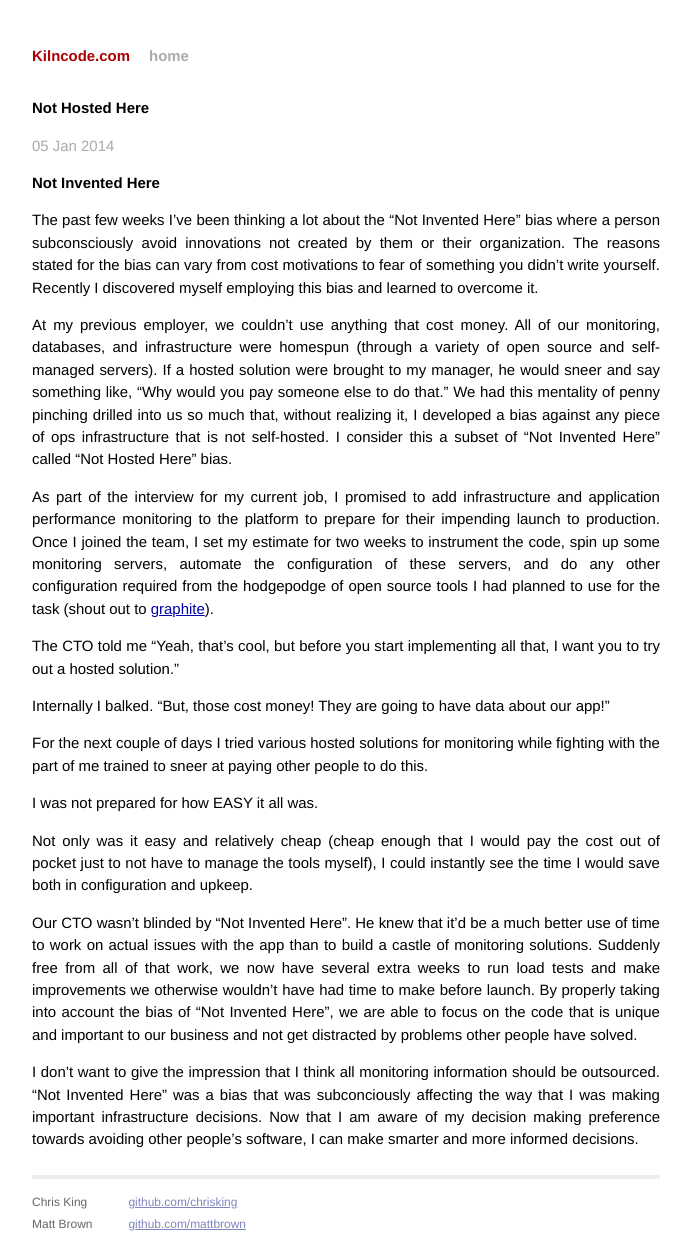
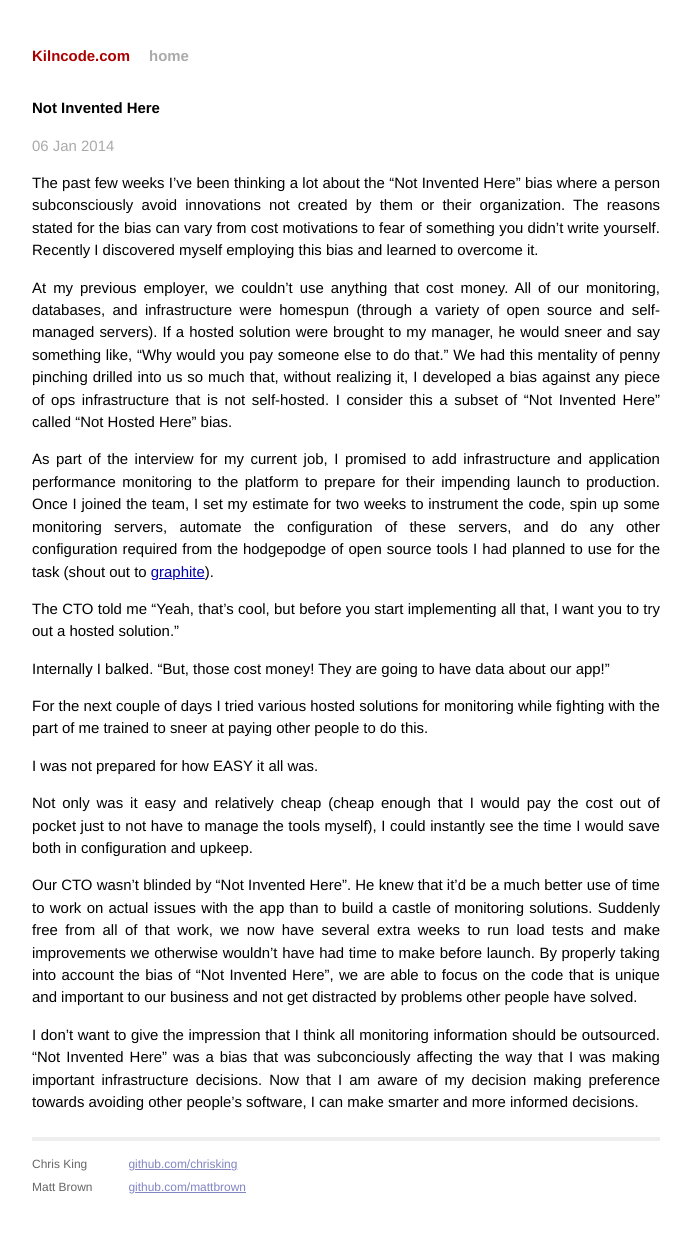
Before and after one commit to chrisking/kilncode, a Jekyll site: the page built from _posts/2014-1-6-not-invented-here.markdown, in a window 1280 px wide. Shown: the whole page, without its empty margins (294-985 px from the left). Built offline with Jekyll 4.4.1, drawn with Linux system fonts in a browser that asks for light colours; Markdown is read by kramdown in place of the engine named in the settings; after the commit the page ends 1210 px from its top, so only the background shows below that.

Commit message:
Some format and url changes

```diff
--- a/_posts/2014-1-6-not-invented-here.markdown
+++ b/_posts/2014-1-6-not-invented-here.markdown
@@ -1,12 +1,12 @@
 ---
 layout: post
-title:  "Not Hosted Here"
-date:   2014-1-5 18:59:03
-categories: software engineering, cognitive bias, new job
+title:  "Not Invented Here"
+date:   2014-1-6 18:59:03
+categories:
 author: Matt Brown
 ---
 
-### Not Invented Here
+
 
 The past few weeks I've been thinking a lot about the "Not Invented Here" bias where a person subconsciously avoid innovations not created by them or their organization. The reasons stated for the bias can vary from cost motivations to fear of something you didn't write yourself. Recently I discovered myself employing this bias and learned to overcome it.
 
```
